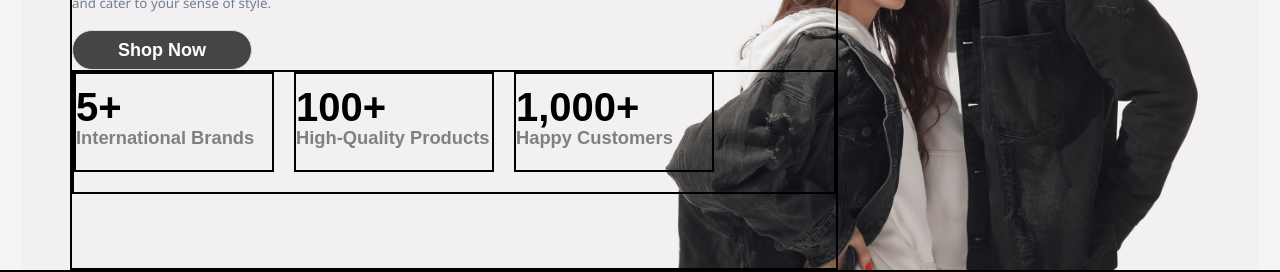
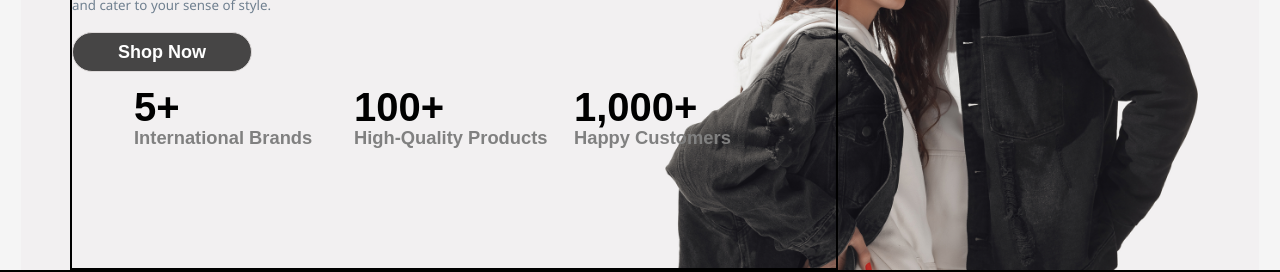
Before and after one commit to saifdigital12580-oss/SHOP.CO, a React (Vite) app: page / in a window 1280 px wide. Shown: the part 430-702 px from the top of the page. Built offline with nearby package versions, Linux system fonts and the light colour scheme; no server answers.

Commit message:
first commit

```diff
--- a/src/Styles/herosection.css
+++ b/src/Styles/herosection.css
@@ -76,9 +76,9 @@
 .pricesdiv{
     height: fit-content;
     width: 100%;
-    border: 2px solid black;
+    /* border: 2px solid black; */
     display: flex;
-    /* justify-content: center; */
+    justify-content: center;
     align-items: center !important;
     gap: 20px;
 }
@@ -87,7 +87,7 @@
 .price{
    height: 100px;
    width: 200px;
-   border: 2px solid black;
+   /* border: 2px solid black; */
    display: flex;
    justify-content: center;
    /* align-items: center; */
```
